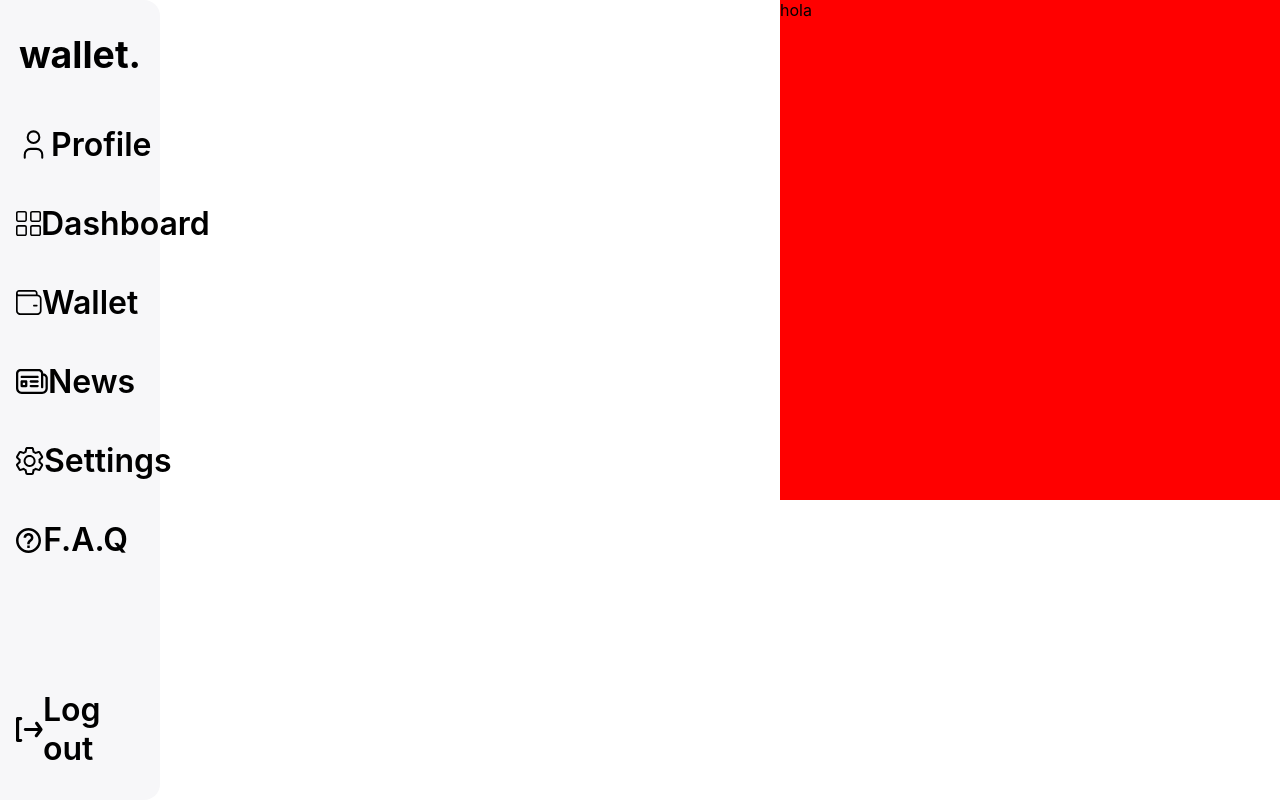
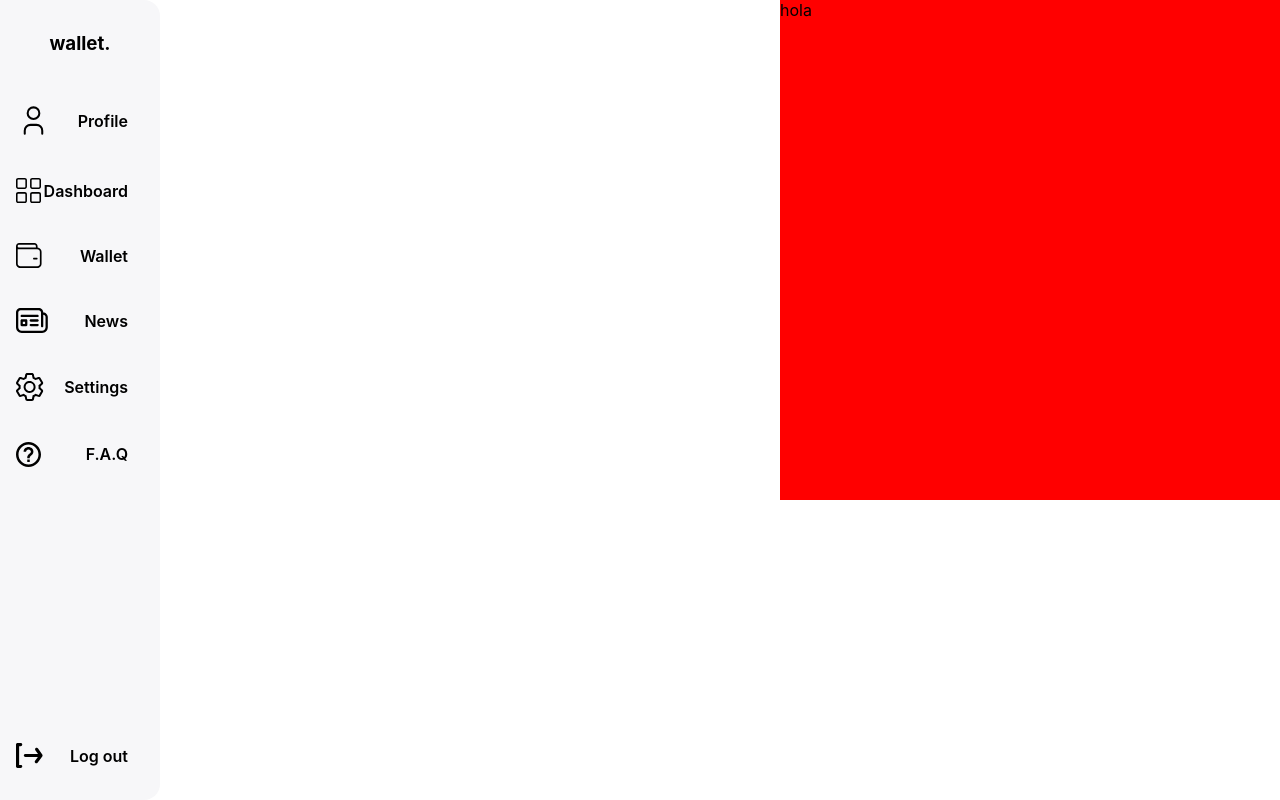
Before and after one commit to facuperezbri/henry-pf-client, a React (Create React App) app: page /faq in a window 1280 px wide. Built offline with nearby package versions, Linux system fonts and the light colour scheme.

Commit message:
nav class

```diff
--- a/src/pages/LoginSignin/LoginSignIn.js
+++ b/src/pages/LoginSignin/LoginSignIn.js
@@ -8,7 +8,7 @@ import style from './loginSignin.module.css'
 const LoginSignIn = () => {
   return (
     <div className={style.mainContainer}>
-      <nav><NavLink to='/'>wallet.</NavLink></nav>
+      <nav className={style.nav}><NavLink to='/'>wallet.</NavLink></nav>
       <main className={style.container}>
         <SignIn />
         <Login />
--- a/src/pages/LoginSignin/loginSignin.module.css
+++ b/src/pages/LoginSignin/loginSignin.module.css
@@ -5,7 +5,7 @@
   padding: 3rem 5rem;
 }
 
-nav {
+.nav {
   font-size: 2rem;
   font-weight: 600;
 }
```
